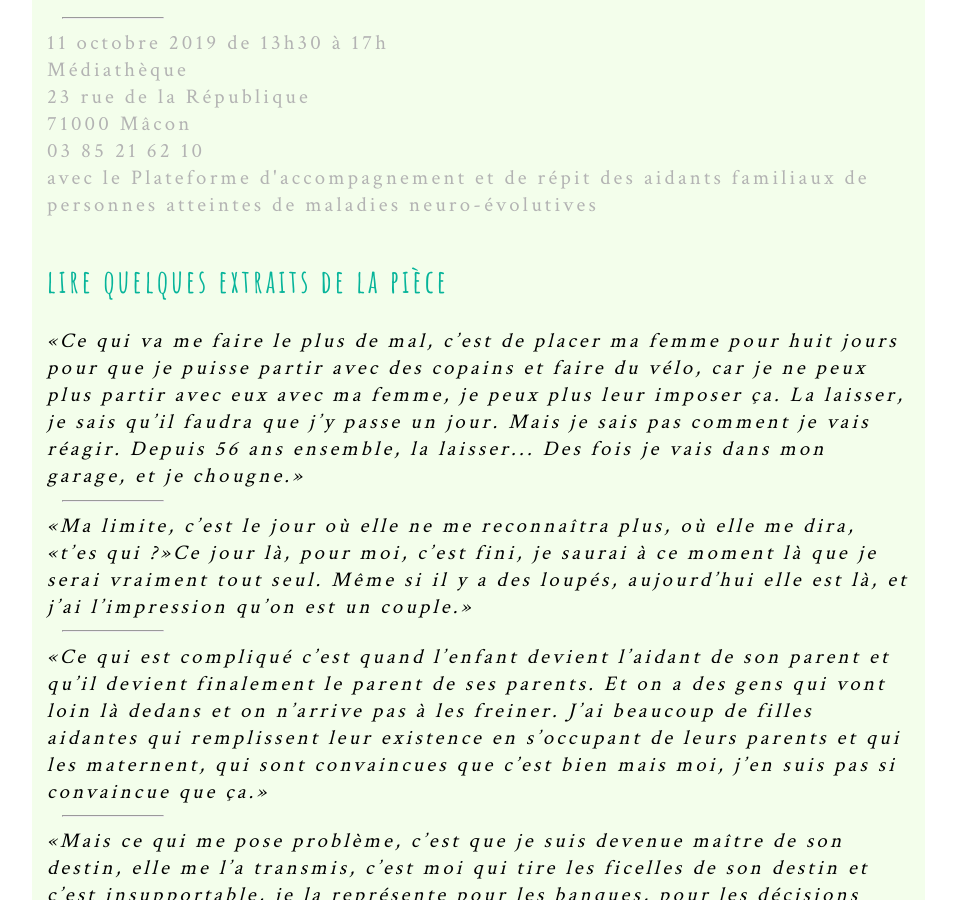
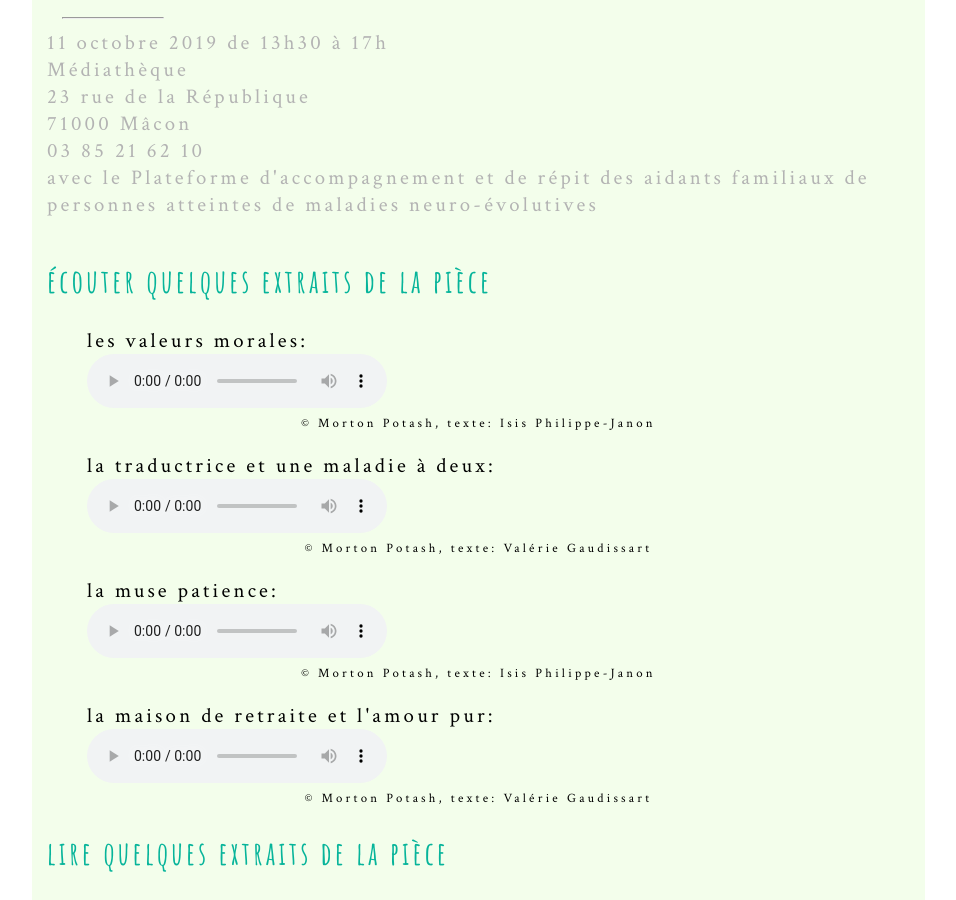
Before and after one commit to leshnik/revertouthaut, a Jekyll site: the page built from lpqp-lecture-musicale.md, in a window 1280 px wide and 900 px high, scrolled down 2388 px. Shown: the whole window, without its empty margins (138-1094 px from the left). Built offline with Jekyll 4.4.1, drawn with Linux system fonts in a browser that asks for light colours.

Commit message:
add 4 audio tracks

```diff
--- a/lpqp-lecture-musicale.md
+++ b/lpqp-lecture-musicale.md
@@ -73,6 +73,56 @@ title: les plus que proches - lecture musicale
     </li>
   </ul>
   <h2 style="font-size:32px; color:hsl(171,93.5%,36.5%); text-align:left;">
+    écouter quelques extraits de la pièce
+  </h2>
+    <figure>
+    <figcaption>les valeurs morales:</figcaption>
+    <audio
+        controls
+        src="https://res.cloudinary.com/dnxcesebo/video/upload/v1602255340/les_valeurs_morales_hu7tfc.mp3">
+            Your browser does not support the
+            <code>audio</code> element.
+    </audio>
+        <figcaption class="figCapCenter">© Morton Potash, texte: Isis Philippe-Janon</figcaption>
+
+</figure>
+
+<figure>
+    <figcaption>la traductrice et une maladie à deux:</figcaption>
+    <audio
+        controls
+        src="https://res.cloudinary.com/dnxcesebo/video/upload/v1602258378/la_traductrice_et_une_maladie_a%CC%80_deux_-_ce_terme_siosh6.mp3">
+            Your browser does not support the
+            <code>audio</code> element.
+    </audio>
+        <figcaption class="figCapCenter">© Morton Potash, texte: Valérie Gaudissart</figcaption>
+
+</figure>
+
+<figure>
+    <figcaption>la muse patience:</figcaption>
+    <audio
+        controls
+        src="https://res.cloudinary.com/dnxcesebo/video/upload/v1602256064/la_muse_patience_v5wkke.mp3">
+            Your browser does not support the
+            <code>audio</code> element.
+    </audio>
+        <figcaption class="figCapCenter">© Morton Potash, texte: Isis Philippe-Janon</figcaption>
+
+</figure>
+<figure>
+    <figcaption>la maison de retraite et l'amour pur:</figcaption>
+    <audio
+        controls
+        src="https://res.cloudinary.com/dnxcesebo/video/upload/v1602255718/la_maison_de_retraite_et_l_amour_pur_ohxarh.mp3">
+            Your browser does not support the
+            <code>audio</code> element.
+    </audio>
+        <figcaption class="figCapCenter">© Morton Potash, texte: Valérie Gaudissart</figcaption>
+
+</figure>
+
+  <h2 style="font-size:32px; color:hsl(171,93.5%,36.5%); text-align:left;">
     lire quelques extraits de la pièce
   </h2>
   <cite>
```
